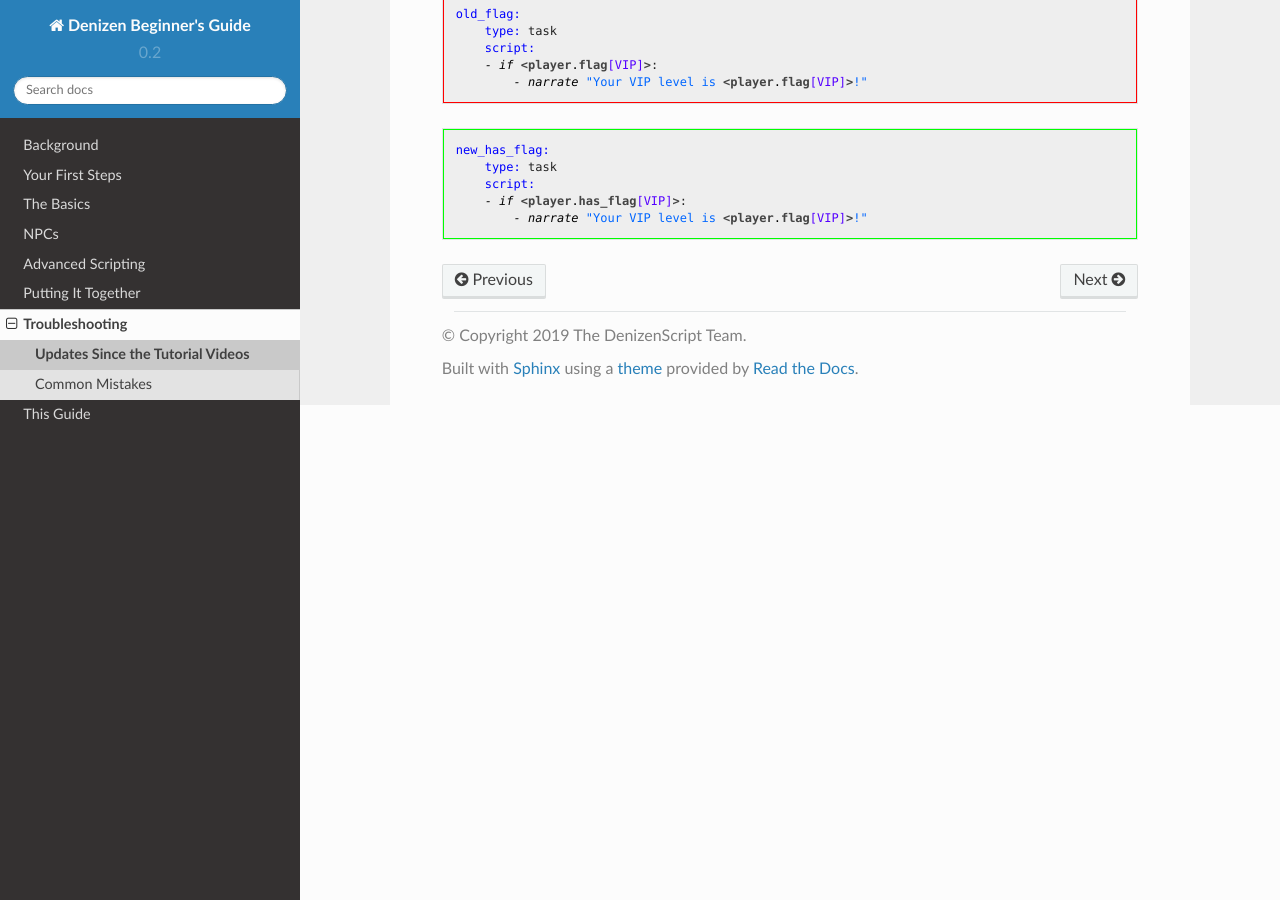
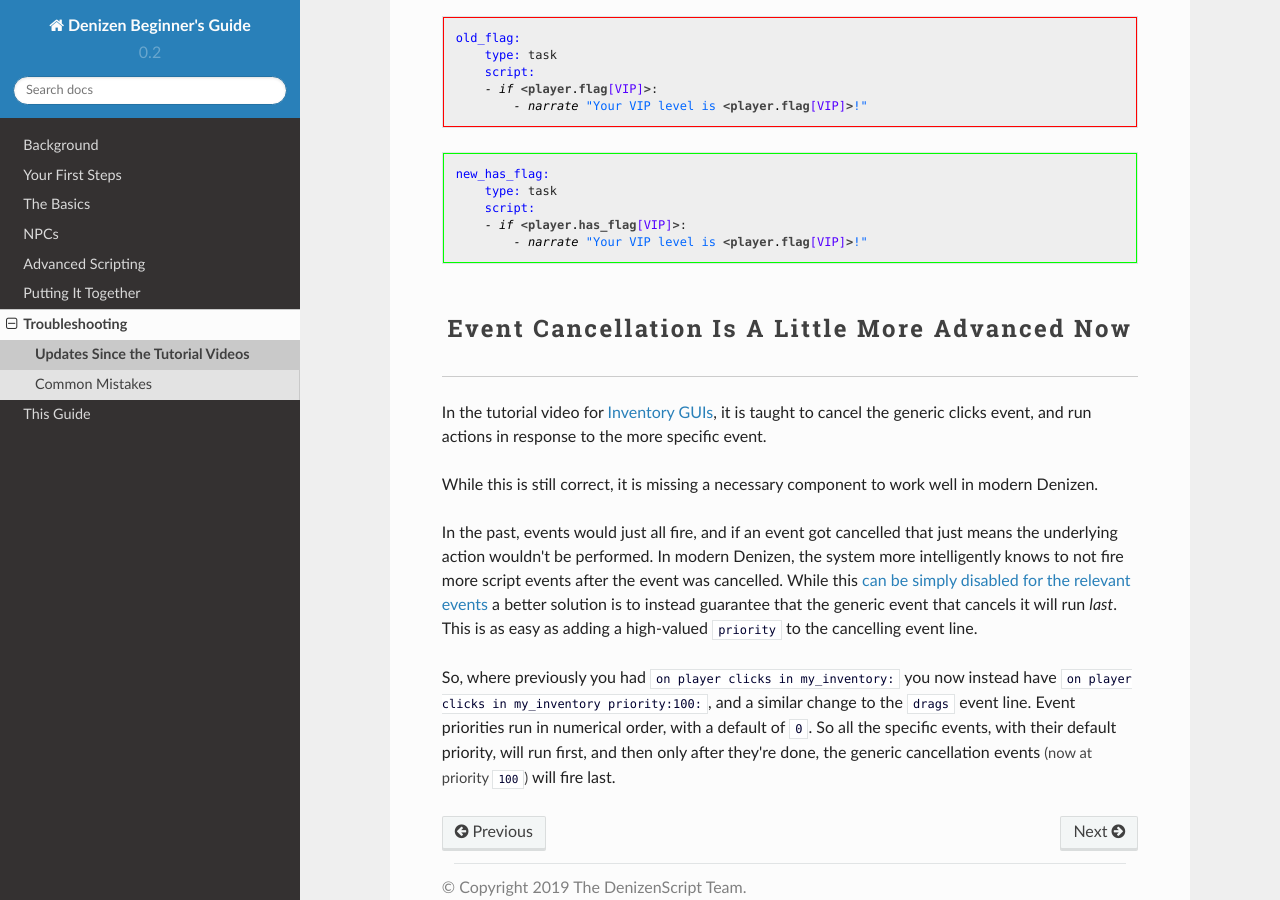
Before and after one commit to DenizenScript/Denizen-Beginners-Guide, a Sphinx documentation site: the page built from source/guides/troubleshooting/updates-since-videos.md, in a window 1280 px wide and 900 px high, scrolled down 4609 px. Built offline with Sphinx 7.4.7 and the Read the Docs theme 2.0.0, drawn with Linux system fonts in a browser that asks for light colours; some of the changed text lies outside the part shown.

Commit message:
add an explanation of the priority update to events, for the GUI video

````diff
--- a/source/guides/troubleshooting/updates-since-videos.md
+++ b/source/guides/troubleshooting/updates-since-videos.md
@@ -183,3 +183,13 @@ new_has_flag:
     - if <player.has_flag[VIP]>:
         - narrate "Your VIP level is <player.flag[VIP]>!"
 ```
+
+### Event Cancellation Is A Little More Advanced Now
+
+In the tutorial video for [Inventory GUIs](/guides/put-it-together/inventory-guis), it is taught to cancel the generic clicks event, and run actions in response to the more specific event.
+
+While this is still correct, it is missing a necessary component to work well in modern Denizen.
+
+In the past, events would just all fire, and if an event got cancelled that just means the underlying action wouldn't be performed. In modern Denizen, the system more intelligently knows to not fire more script events after the event was cancelled. While this [can be simply disabled for the relevant events](https://one.denizenscript.com/denizen/lngs/Script%20Event%20Cancellation) a better solution is to instead guarantee that the generic event that cancels it will run *last*. This is as easy as adding a high-valued `priority` to the cancelling event line.
+
+So, where previously you had `on player clicks in my_inventory:` you now instead have `on player clicks in my_inventory priority:100:`, and a similar change to the `drags` event line. Event priorities run in numerical order, with a default of `0`. So all the specific events, with their default priority, will run first, and then only after they're done, the generic cancellation events <span class="parens">(now at priority `100`)</span> will fire last.
````
Also changed, not shown: README.md (+1 -1 lines), LICENSE.txt.
